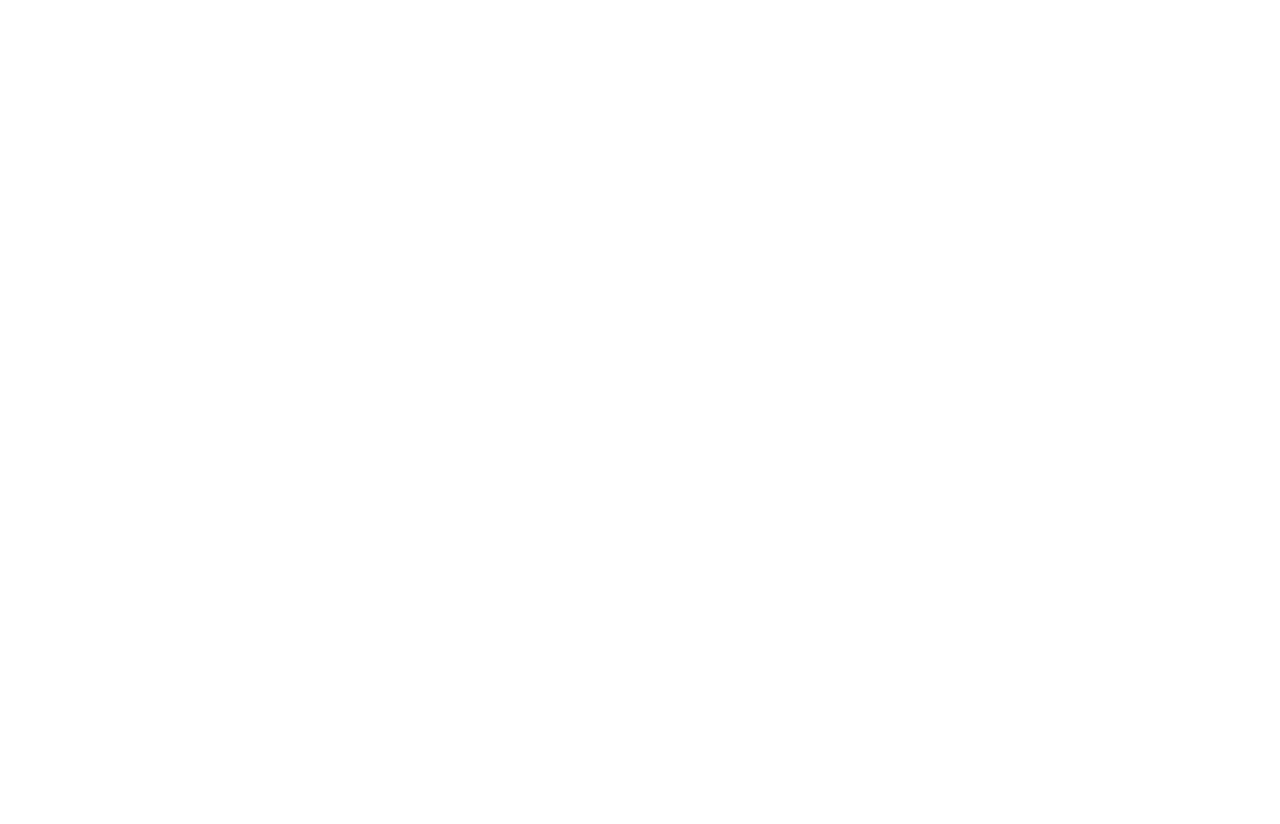
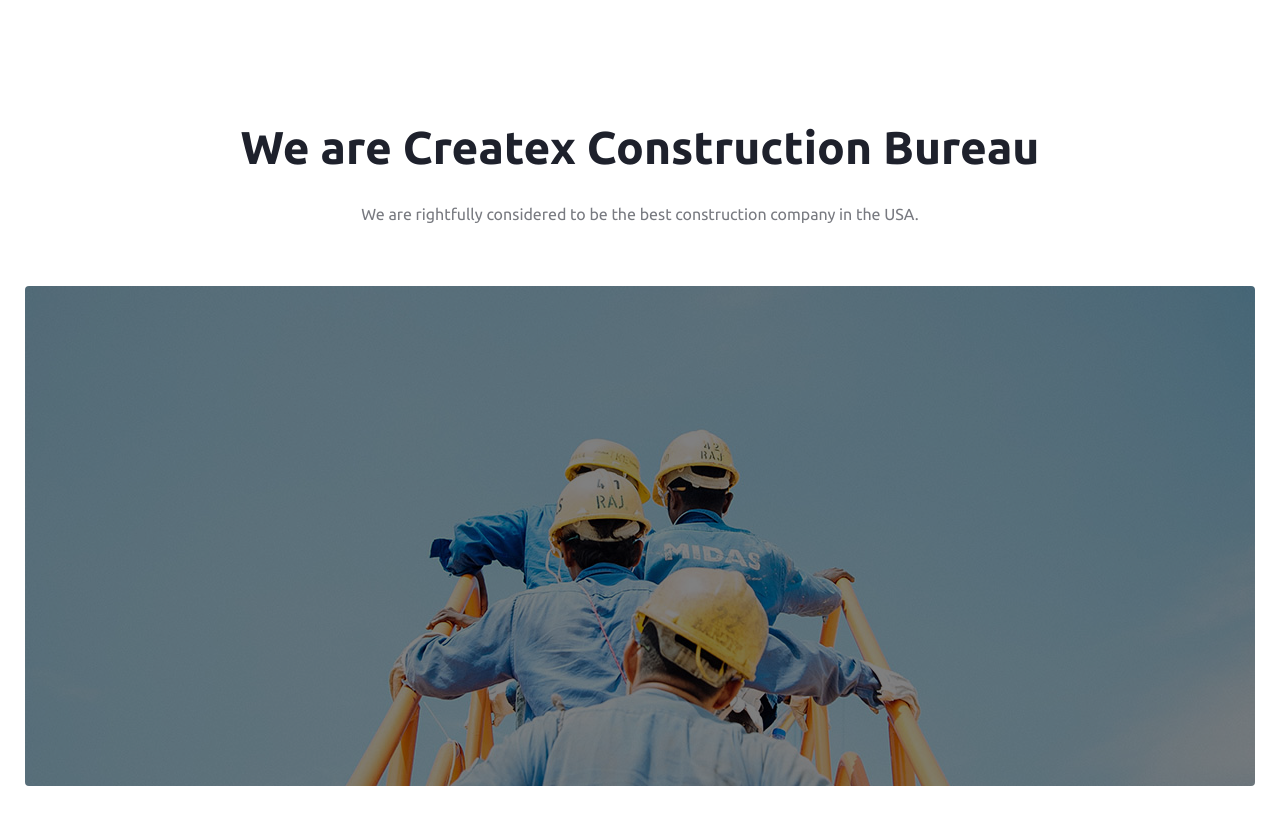
Before and after one commit to AziAlex/createx, a Next.js app: page / in a window 1280 px wide. Shown: the part 802-1626 px from the top of the page. Before the commit the page ends 920 px from the top, so only its background shows below. Built offline with nearby package versions, Linux system fonts and the light colour scheme.

Commit message:
add video block

```diff
--- a/src/app/style/global.scss
+++ b/src/app/style/global.scss
@@ -1,5 +1,7 @@
 @import '@/var';
 @import '@/mixins';
+
+@import "@/mixins";
 
 * {
   margin: 0;
@@ -13,6 +15,13 @@ a {
   cursor: pointer;
 }
 
+p {
+  font-size: 16px;
+  font-weight: 400;
+  line-height: 150%;
+  color: #787A80;
+}
+
 h2 {
   color: $gray-900;
   text-align: center;
--- a/src/page/main-page/index.tsx
+++ b/src/page/main-page/index.tsx
@@ -1,11 +1,13 @@
 import Header from '@/widgets/header'
 import React from 'react'
 import MainSlider from "@/feature/main-slider";
+import VideoBlock from '@/page/main-page/ui/video-block'
 
 const ManiPage = () => (
   <>
     <Header/>
     <MainSlider/>
+    <VideoBlock/>
   </>
 )
 
--- /dev/null
+++ b/src/page/main-page/ui/video-block/index.tsx
@@ -0,0 +1,23 @@
+import React from 'react'
+
+import Wrap from '@/shared/ui/wrap'
+import Image from 'next/image'
+import img from '/public/main-page/video-block.jpg'
+
+import cl from './style.module.scss'
+
+const VideoBlock = () => {
+  return (
+    <Wrap>
+      <div className={cl.videoBlock}>
+        <h2>We are Createx Construction Bureau</h2>
+        <p>We are rightfully considered to be the best construction company in the USA.</p>
+        <div className={cl.img}>
+          <Image src={img} alt='video' width={1230} height={500} />
+        </div>
+      </div>
+    </Wrap>
+  )
+}
+
+export default VideoBlock
--- /dev/null
+++ b/src/page/main-page/ui/video-block/style.module.scss
@@ -0,0 +1,29 @@
+@import '@/var';
+@import "@/mixins";
+
+.videoBlock {
+  width: 100%;
+  text-align: center;
+  margin-bottom: responsive(60px, 180px);
+
+  @media (max-width: 1230px) {
+    padding: 0 20px;
+  }
+
+  p {
+    margin-top: 24px;
+    margin-bottom: responsive(30px, 60px);
+  }
+
+  .img {
+    position: relative;
+
+    img {
+      filter: brightness(0.5);
+      border-radius: 4px;
+      width: 100%;
+      max-width: 1230px;
+      height: auto;
+    }
+  }
+}
```
Also changed, not shown: public/main-page/video-block.jpg (added).
